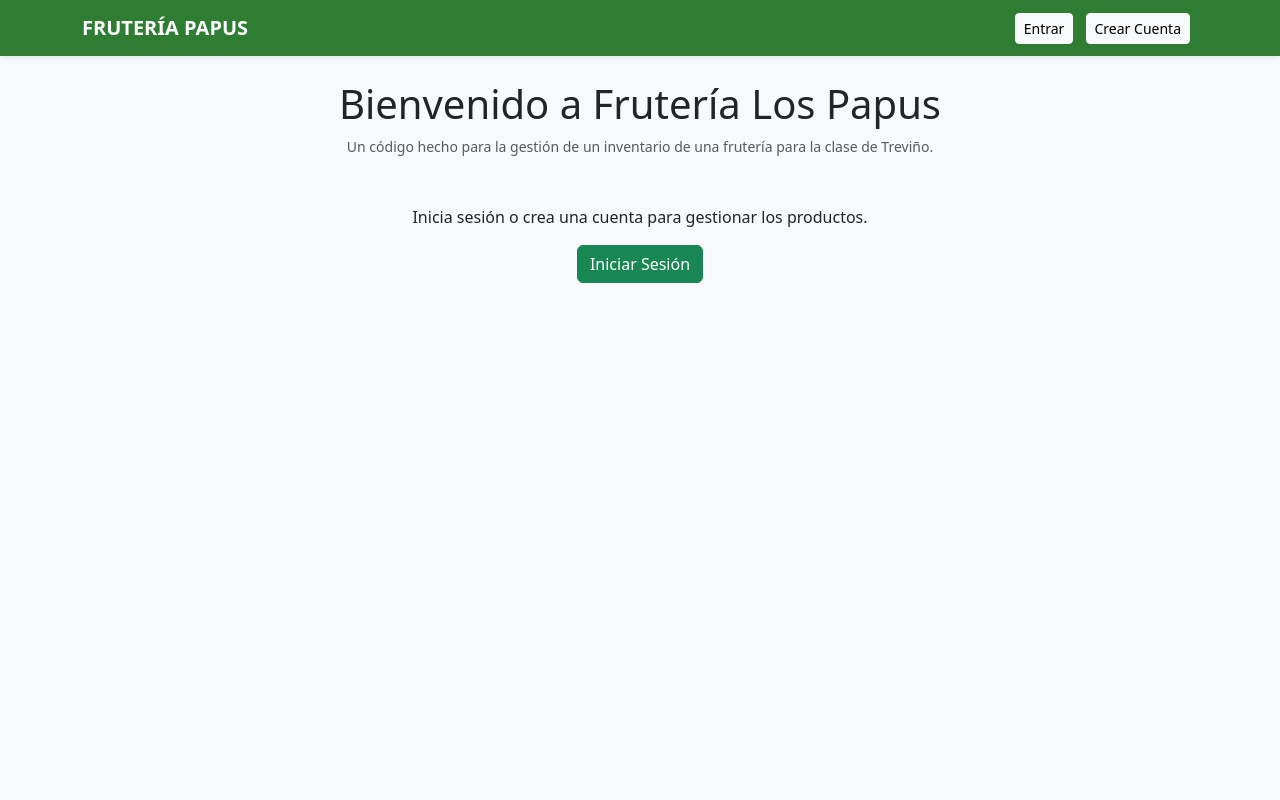
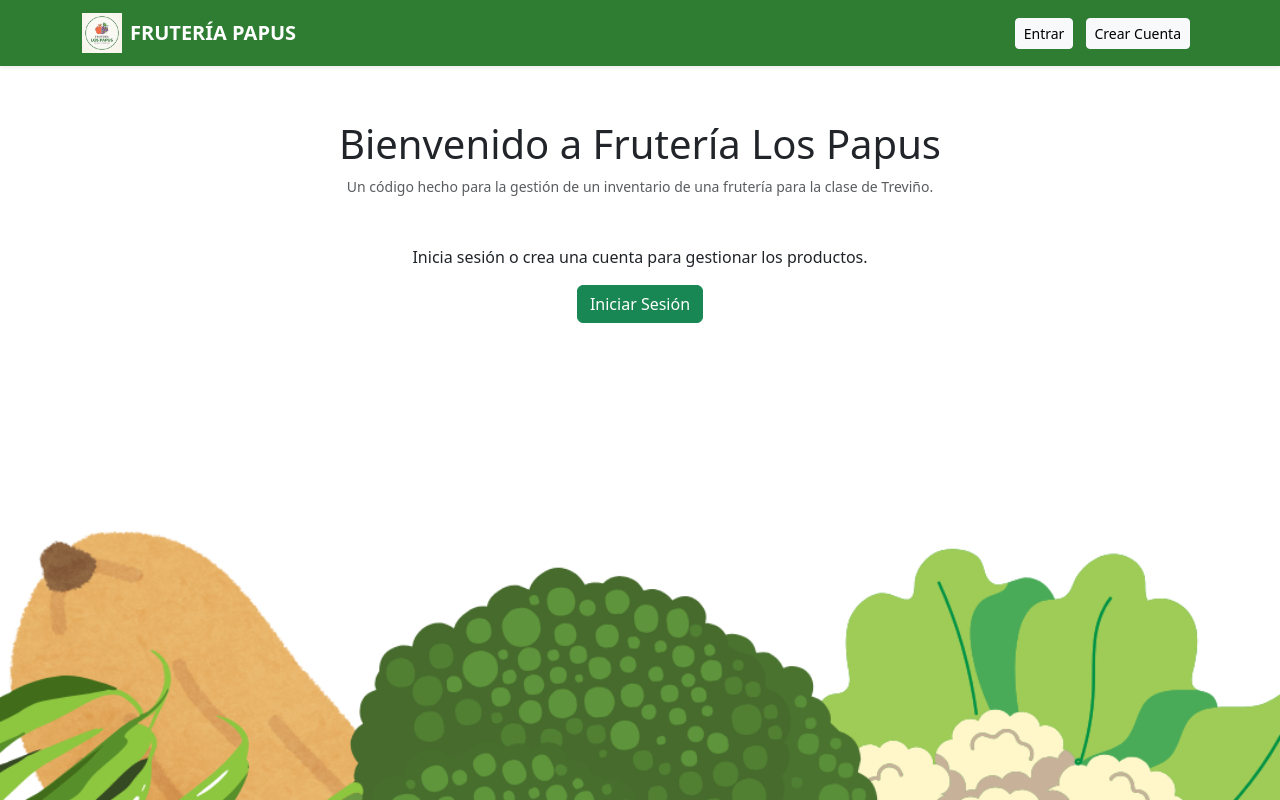
Before and after one commit to Miguel85ytpro/Fruteria-Los-Papus-terminado, a Flask app: page / in a window 1280 px wide. Run offline with Flask 3, Linux system fonts and the light colour scheme.

Commit message:
base.html
Updated the layout and styles of the base HTML template, including a background image and a main container for content.

```diff
--- a/templates/base.html
+++ b/templates/base.html
@@ -5,14 +5,31 @@
     <title>Frutería Papus</title>
     <link href="https://cdn.jsdelivr.net/npm/bootstrap@5.3.0/dist/css/bootstrap.min.css" rel="stylesheet">
     <style>
-        body { background-color: #f8f9fa; }
-        .navbar { background-color: #2e7d32; }
+        body {
+            background-image: url('/static/Fondo.png');
+            background-size: cover;
+            background-position: center;
+            background-attachment: fixed;
+            background-repeat: no-repeat;
+            min-height: 100vh;
+        }
+        .navbar { background-color: #2e7d32 !important; }
+        .main-container {
+            background-color: rgba(255, 255, 255, 0.9);
+            padding: 30px;
+            border-radius: 15px;
+            margin-top: 20px;
+            margin-bottom: 40px;
+        }
     </style>
 </head>
 <body>
 <nav class="navbar navbar-expand-lg navbar-dark shadow-sm mb-4">
     <div class="container">
-        <a class="navbar-brand fw-bold" href="/">FRUTERÍA PAPUS</a>
+        <a class="navbar-brand fw-bold d-flex align-items-center" href="/">
+            <img src="/static/Fruteria.jpeg" alt="Logo" width="40" height="40" class="me-2">
+            FRUTERÍA PAPUS
+        </a>
         <div class="ms-auto">
             {% if session.user %}
                 <span class="navbar-text text-white me-3">Hola, {{ session.user }}</span>
@@ -25,9 +42,13 @@
         </div>
     </div>
 </nav>
+
 <div class="container">
-    {% block content %}{% endblock %}
+    <div class="main-container">
+        {% block content %}{% endblock %}
+    </div>
 </div>
+
 <script src="https://cdn.jsdelivr.net/npm/bootstrap@5.3.0/dist/js/bootstrap.bundle.min.js"></script>
 </body>
 </html>
```
